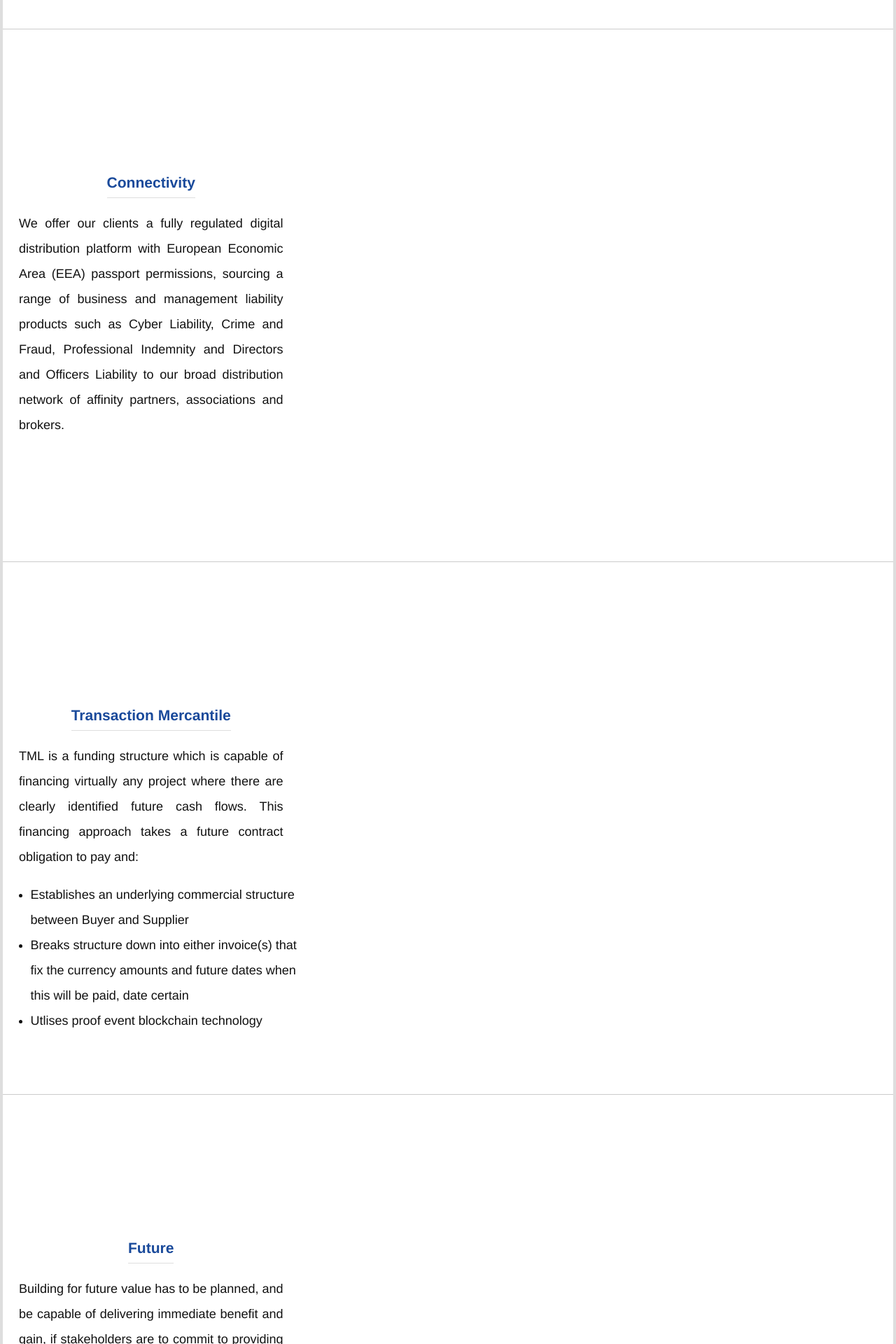
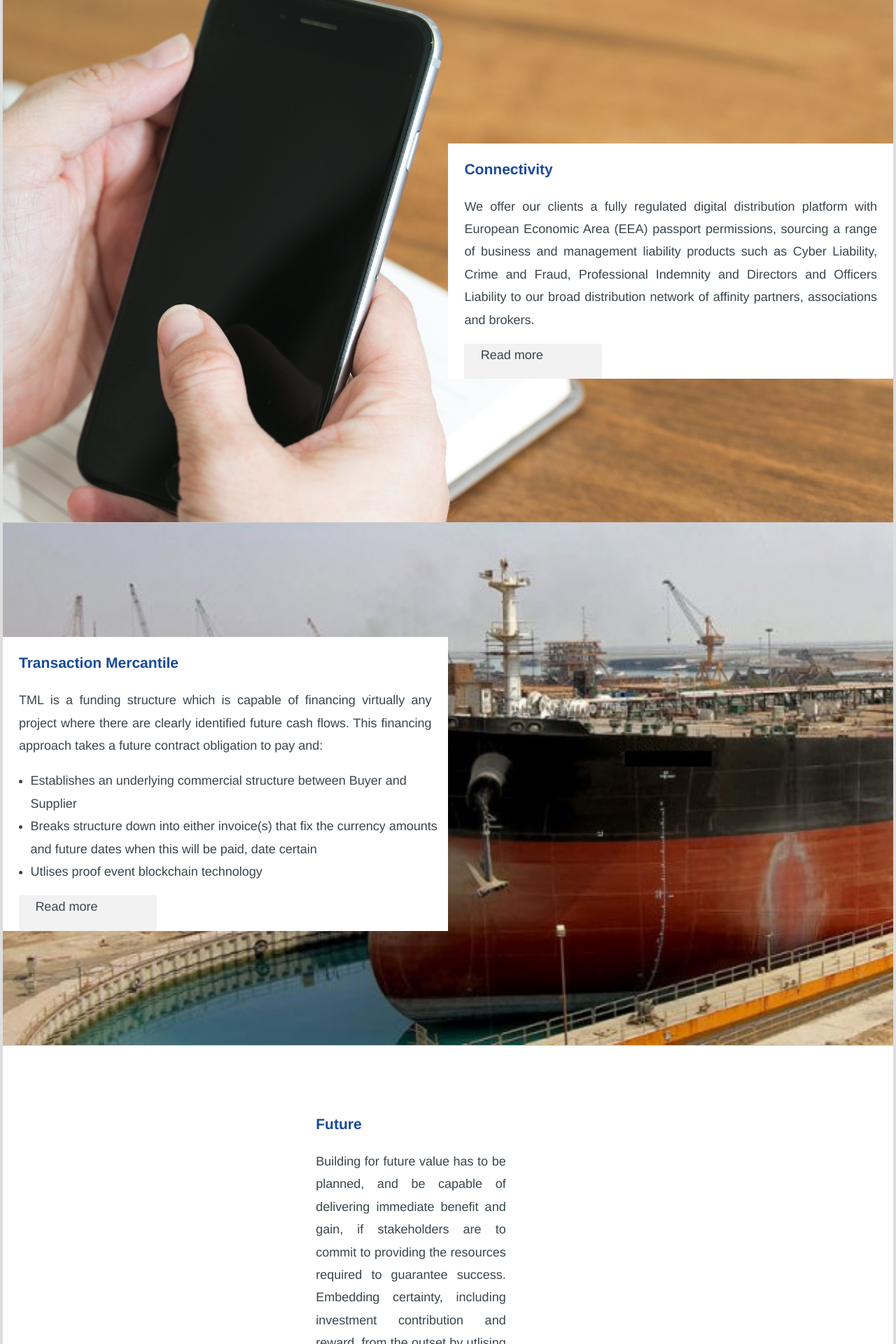
Before and after one commit to angusclarkdev/WiredBack, a PHP site: page / in a window 1280 px wide. Shown: the part 2295-4215 px from the top of the page at 70% size. Run offline with PHP 8.4, Linux system fonts and the light colour scheme; some libraries are stand-ins or nearby versions.

Commit message:
Develop layout to scale for responsive design (medium screens and larger)
- Fix issue of full screen image growing larger than viewport height
- Add background images for sections A - D
- Position box elements with CSS grid
- Create 'read more' buttons

```diff
--- a/css/main.css
+++ b/css/main.css
@@ -1,5 +1,6 @@
 h1, h2, h3, h4 {
-  margin: 1rem;
+  margin: 1rem 0 1rem 0;
+  padding: 0 1.3rem 0 1.3rem;
   color: #1A4A9B; }
 
 p {
@@ -433,20 +434,23 @@ template {
 .button {
   display: none; }
 
-.expand_content {
-  display: none; }
+.expand_button {
+  display: none;
+  background-color: #f2f2f2;
+  border-radius: 2px;
+  width: 150px;
+  margin-left: 1.3rem; }
 
 .box {
-  height: inherit;
-  position: relative; }
+  position: relative;
+  background-color: white; }
+
+.box_center {
+  grid-column: 2/3; }
 
 .content {
   text-align: justify;
-  padding: 0 1.3rem 1rem 1.3rem;
-  margin: 0; }
-
-#A .box_right {
-  grid-column: 3/4; }
+  padding: 0 1.3rem 1rem 1.3rem; }
 
 #D ul {
   -webkit-padding-start: 40px;
@@ -486,14 +490,15 @@ html {
 
 body {
   background-color: #DEDEDE;
-  color: #111;
+  color: #39454b;
   margin: 0;
   overflow-x: hidden;
   overflow-y: hidden;
   font-family: "source sans pro", Helvetica, sans-serif;
+  font-weight: 300;
   text-align: center;
   position: relative;
-  line-height: 2; }
+  line-height: 1.8; }
 
 ul {
   text-decoration: none;
@@ -524,21 +529,40 @@ a {
   .grid {
     display: grid;
     grid-template-columns: repeat(3, 1fr);
-    grid-template-rows: auto; }
+    grid-template-rows: 1fr 1fr 1fr; }
 
   .image {
     display: none; }
 
   .box {
-    background-color: white;
-    height: 400px;
-    align-self: center; }
+    grid-row: 2/3;
+    align-self: center;
+    width: 75%; }
 
   .main {
-    min-height: 95vh; }
+    height: calc(100vh - 3rem);
+    background-position: center;
+    background-size: cover;
+    background-repeat: no-repeat; }
+
+  .expand_button {
+    display: block; }
+
+  .box_right {
+    grid-column: 2/4;
+    justify-self: right; }
+
+  .box_left {
+    grid-column: 1/3;
+    justify-self: left; }
+
+  h3 {
+    text-align: left;
+    display: block;
+    border-bottom: none; }
 
   #Hero {
-    min-height: 95vh; }
+    height: calc(100vh - 3rem); }
 
   #Header {
     font-size: 1.2rem; }
@@ -552,9 +576,19 @@ a {
       padding: 0 0.3rem 0 0.3rem; }
 
   #A {
-    background: url("/images/bridge.jpg");
-    background-position: center;
-    background-size: cover;
-    background-repeat: no-repeat; } }
+    background-image: url("/images/ggate.jpg"); }
+
+  #B {
+    background-image: url("/images/horizon.jpg"); }
+
+  #C {
+    background-image: url("/images/phone.jpg"); }
+
+  #D {
+    background-image: url("/images/tanker.jpg");
+    background-position: left; }
+
+  #Contact {
+    background-color: purple; } }
 
 /*# sourceMappingURL=main.css.map */
--- a/index.html
+++ b/index.html
@@ -26,7 +26,7 @@
         </a>
 
         <a href="#Footer">
-          <li class="nav_icon"><i class="nav_icon fas fa-address-book"></i> </li>
+          <li class="nav_icon"><i class=" fas fa-envelope"></i> </li>
         </a>
         <a class="hidden_li" href="#">
           <li>About</li>
@@ -57,8 +57,9 @@
     <div class="box box_right">
       <h3 class="subtitle">About</h3>
       <p class="content">WiredBack is a re-insurance intermediary and broker which develops risk mitigation strategies and re-insurance products that provide the broadest and most effective coverage. Our aim is to create value and worth for businesses and communities to
-        thrive and prosper. Financial and professional lines is our principal area of expertise.</p>
-      <p class="expand_content">Read more</p>
+        thrive and prosper. Financial and professional lines is our principal area of expertise.
+      </p>
+      <p class="content expand_button">Read more</p>
       <img class="image" src="images/bridge.jpg" alt="">
       <a href="B" class="button"> <img src="#" alt="">Button</a>
     </div>
@@ -69,7 +70,7 @@
       <h3 class="subtitle">New Horizons</h3>
       <p class="content">Uncertainty creates opportunity. Fortunately, G20 countries are enjoying the fastest rate of growth in world trade since 2011. While still short of pre-credit crunch levels, this shows real potential for mid-term to longer-term growth. Our alliance
         partner <a href="#">Transaction Mercantile</a> (TML) are experts in financial logistics and can arrange project funding from UK/EU AAA rated banks.</p>
-      <p class="expand_content">Read more</p>
+      <p class="content expand_button">Read more</p>
       <img class="image" src="images/horizon.jpg" alt="">
       <a href="C" class="button"> <img src="#" alt="">Button</a>
     </div>
@@ -80,14 +81,14 @@
       <h3 class="subtitle">Connectivity</h3>
       <p class="content"> We offer our clients a fully regulated digital distribution platform with European Economic Area (EEA) passport permissions, sourcing a range of business and management liability products such as Cyber Liability, Crime and Fraud, Professional Indemnity
         and Directors and Officers Liability to our broad distribution network of affinity partners, associations and brokers.</p>
-      <p class="expand_content">Read more</p>
-      <img class="image" src="images/phonemob.png" alt="">
+      <p class="content expand_button">Read more</p>
+      <img class="image" src="images/phone.jpg" alt="">
       <a href="D" class="button"> <img src="#" alt="">Button</a>
     </div>
   </section>
   <!-- Section D -->
   <section id="D" class="grid main">
-    <div class="box">
+    <div class="box box_left">
       <h3 class="subtitle">Transaction Mercantile</h3>
       <p class="content">TML is a funding structure which is capable of financing virtually any project where there are clearly identified future cash flows. This financing approach takes a future contract obligation to pay and:
         <ul>
@@ -99,16 +100,16 @@
 
       <img class="image" src="images/tankermob.jpg" alt="">
 
-      <p class="expand_content">Read more</p>
+      <p class="content expand_button">Read more</p>
     </div>
   </section>
   <section id="E" class="grid main">
-    <div class="box">
+    <div class="box box_center">
       <h3 class="subtitle">Future</h3>
       <p class="content"> Building for future value has to be planned, and be capable of delivering immediate benefit and gain, if stakeholders are to commit to providing the resources required to guarantee success. Embedding certainty, including investment contribution
         and reward, from the outset by utlising proof of event technologies is fundamental for future certain.<br><br>Contact WiredBack now to realise your future certain!</p>
       </p>
-      <p class="expand_content">Read more</p>
+      <p class="content expand_button">Read more</p>
       <a href="Contact" class="button"> <img src="#" alt="">Button</a>
     </div>
   </section>
--- a/sass/base/_breakpoints.scss
+++ b/sass/base/_breakpoints.scss
@@ -12,22 +12,43 @@
   .grid {
     display: grid;
     grid-template-columns: repeat(3, 1fr);
-    grid-template-rows: auto;
-    //grid-template-areas:
+    grid-template-rows: 1fr 1fr 1fr;
+
   }
   .image {
     display: none;
   }
   .box {
-    background-color: white;
-    height: 400px;
+    grid-row: 2/3;
     align-self: center;
+    width: 75%;
+
+
   }
   .main {
-    min-height: 95vh;
+height: calc(100vh - 3rem);
+background-position: center;
+background-size: cover;
+background-repeat: no-repeat;
+  }
+  .expand_button {
+    display: block;
+  }
+  .box_right {
+      grid-column: 2/4;
+    justify-self: right;
+  }
+  .box_left {
+    grid-column: 1/3;
+    justify-self: left;
+  }
+  h3 {
+    text-align: left;
+    display: block;
+    border-bottom: none;
   }
   #Hero {
-    min-height: 95vh;
+    height: calc(100vh - 3rem);
   }
   #Header {
     font-size: 1.2rem;
@@ -42,11 +63,22 @@
   .nav_icon {
     padding: 0 0.3rem 0 0.3rem;
   }
+
 }
 #A {
-  background: url("/images/bridge.jpg");
-  background-position: center;
-  background-size: cover;
-  background-repeat: no-repeat;
-  }
+  background-image: url("/images/ggate.jpg");
 }
+#B {
+  background-image: url("/images/horizon.jpg");
+}
+#C {
+  background-image: url("/images/phone.jpg");
+}
+#D {
+  background-image: url("/images/tanker.jpg");
+  background-position: left;
+}
+#Contact {
+  background-color: purple;
+}
+}
--- a/sass/base/_typography.scss
+++ b/sass/base/_typography.scss
@@ -5,7 +5,8 @@
 $body: 'source sans pro', Helvetica, sans-serif;
 
 h1, h2, h3, h4 {
-  margin: 1rem;
+  margin: 1rem 0 1rem 0;
+  padding: 0 1.3rem 0 1.3rem;
   color: $blue;
 
 }
--- a/sass/base/_variables.scss
+++ b/sass/base/_variables.scss
@@ -7,3 +7,5 @@ $header-blue: #082DB2;
 $grey: #DEDEDE;
 $blue: #1A4A9B;
 $border: rgba(128, 128, 128, 0.4);
+$light-black: #39454b;
+$button-grey: #f2f2f2;
--- a/sass/layout/_content.scss
+++ b/sass/layout/_content.scss
@@ -9,27 +9,32 @@
   display: none;
 }
 
-.expand_content {
+.expand_button {
   display: none;
+  background-color: $button-grey;
+  border-radius: 2px;
+  width: 150px;
+  margin-left: 1.3rem;
+
+
 }
 
 .box {
-  height: inherit;
+
   position: relative;
+  background-color: white;
 
-
+}
+.box_center {
+  grid-column: 2/3;
 }
 .content {
   text-align: justify;
   padding: 0 1.3rem 1rem 1.3rem;
-  margin: 0;
+
 
 }
-#A {
-  .box_right {
-    grid-column: 3/4;
-  }
-}
+
 #D {
   ul {
     -webkit-padding-start: 40px;
--- a/sass/main.scss
+++ b/sass/main.scss
@@ -29,14 +29,15 @@ html {
 
 body {
   background-color: $grey;
-  color: $black;
+  color: $light-black; //$black;
   margin: 0;
   overflow-x: hidden;
   overflow-y: hidden;
   font-family: $body;
+  font-weight: 300;
   text-align: center;
   position: relative;
-  line-height: 2;
+  line-height: 1.8;
 }
 
 ul {
```
Also changed, not shown: images/bridge.jpg, images/londoncab.jpg, 4 other files.
